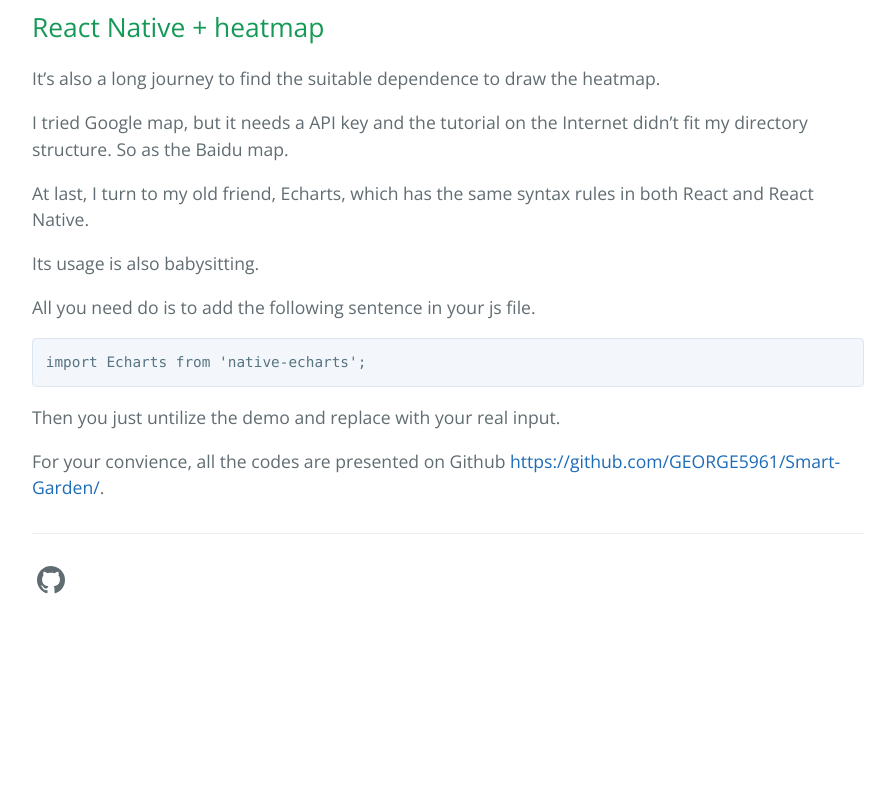
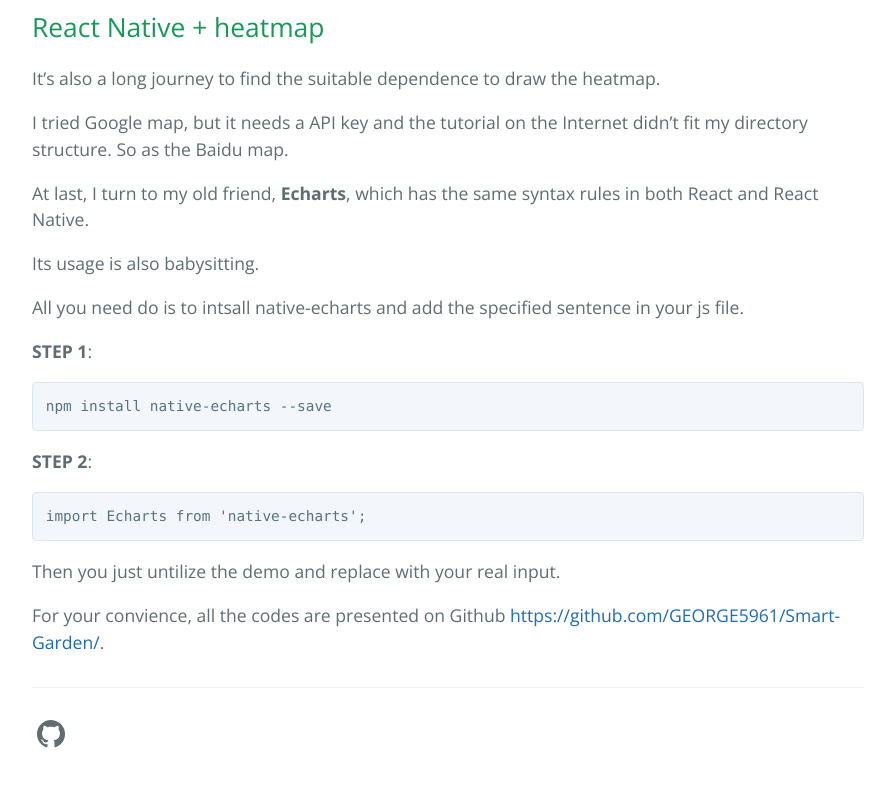
Before and after one commit to zhengyu-wu/GEORGE5961.github.io_before, a Jekyll site: the page built from _posts/2018-07-21-React:React Native+heatpmap.md, in a window 1280 px wide and 900 px high, scrolled down 1838 px, cut to the strip 98-885 px from the top of the window. Shown: the whole strip, without its empty margins (192-1087 px from the left). Built offline with Jekyll 4.4.1, drawn with Linux system fonts in a browser that asks for light colours; before the commit the page ends 2584 px from its top, so only the background shows below that.

Commit message:
Modify an article

````diff
--- a/_posts/2018-07-21-React:React Native+heatpmap.md
+++ b/_posts/2018-07-21-React:React Native+heatpmap.md
@@ -9,7 +9,7 @@
 
 ## Awesome JavaScript Libraries for plotting charts
 
-There are many free JavaScript Libraries for plotting charts in web pages, such as [D3js](https://d3js.org/), [HIGHCHART](https://www.highcharts.com/) and [EChart](https://www.highcharts.com/).
+There are many free JavaScript Libraries for plotting charts in web pages, such as [D3js](https://d3js.org/), [HIGHCHART](https://www.highcharts.com/) and [ECharts](http://echarts.baidu.com/).
 
 It's very handy to use the APIs of these tools. You can even just download the source code of demos and change the input data.
 
@@ -55,11 +55,19 @@
 
 I tried Google map, but it needs a API key and the tutorial on the Internet didn't fit my directory structure. So as the Baidu map.
 
-At last, I turn to my old friend, Echarts, which has the same syntax rules in both React and React Native.
+At last, I turn to my old friend, **Echarts**, which has the same syntax rules in both React and React Native.
 
 Its usage is also babysitting.
 
-All you need do is to add the following sentence in your js file.
+All you need do is to intsall native-echarts and add the specified sentence in your js file.
+
+**STEP 1**:
+
+```
+npm install native-echarts --save
+```
+
+**STEP 2**:
 
 ```
 import Echarts from 'native-echarts';
````
